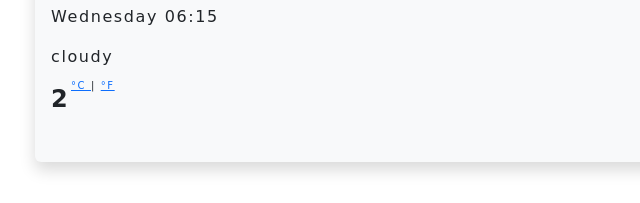
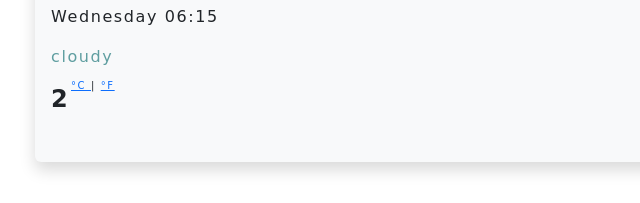
Before and after one commit to senengutami/SheCode-Course, a plain HTML site: page shecode-plus/exercises/css_to_js_2.html in a window 1280 px wide. Shown: the part 172-375 px from the top of the page, 185-825 px from the left. Drawn offline with nearby package versions, Linux system fonts and the light colour scheme.

Commit message:
adding the color of text p on temp

```diff
--- a/shecode-plus/exercises/css_to_js_2.html
+++ b/shecode-plus/exercises/css_to_js_2.html
@@ -30,7 +30,7 @@
         <!--div-->
         <div>
           <p id="day">Wednesday 20:00</p>
-          <p id="temperature-description">cloudy</p>
+          <p class="temperature" id="temperature-description">cloudy</p>
         </div>
 
         <div class="center">
--- a/shecode-plus/exercises/src/style.css
+++ b/shecode-plus/exercises/src/style.css
@@ -25,3 +25,7 @@ h2 {
   color:blueviolet !important;
   font-weight: bold !important;
 }
+
+.temperature {
+  color:cadetblue;
+}
```
